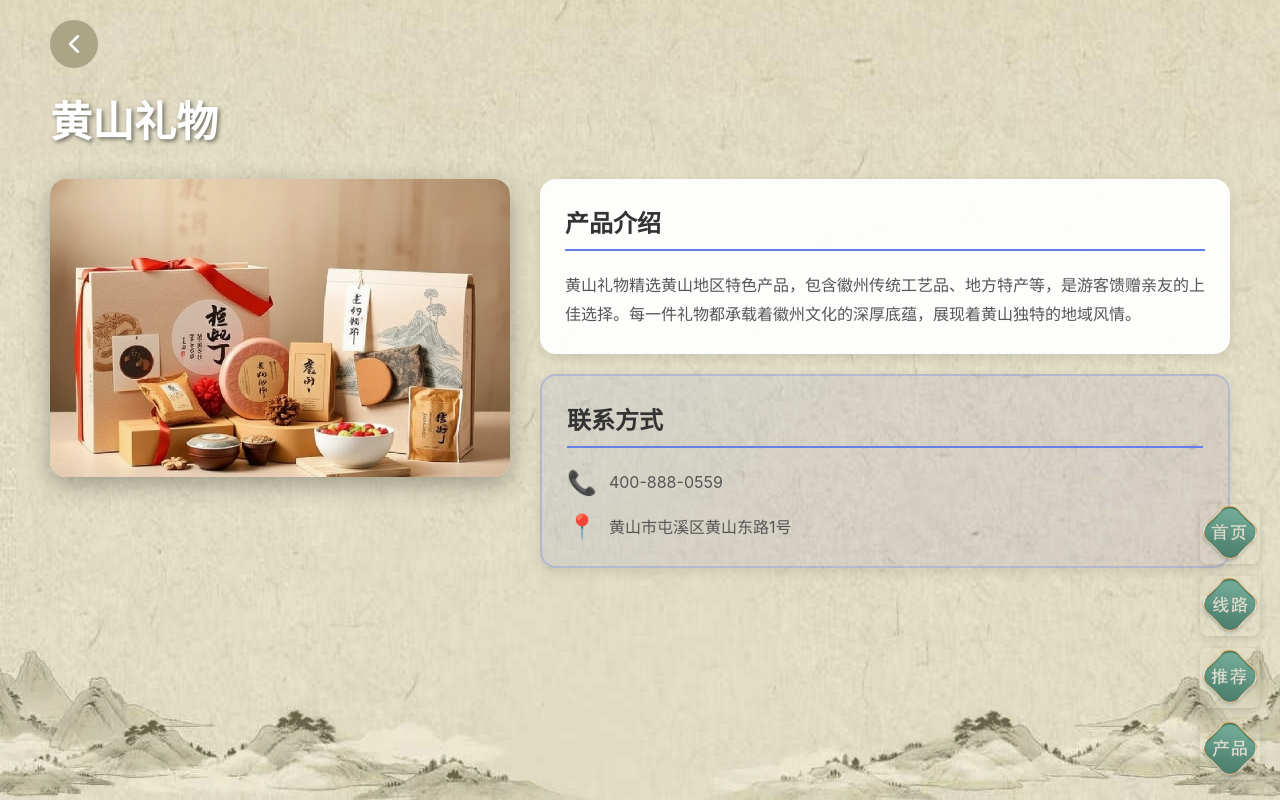
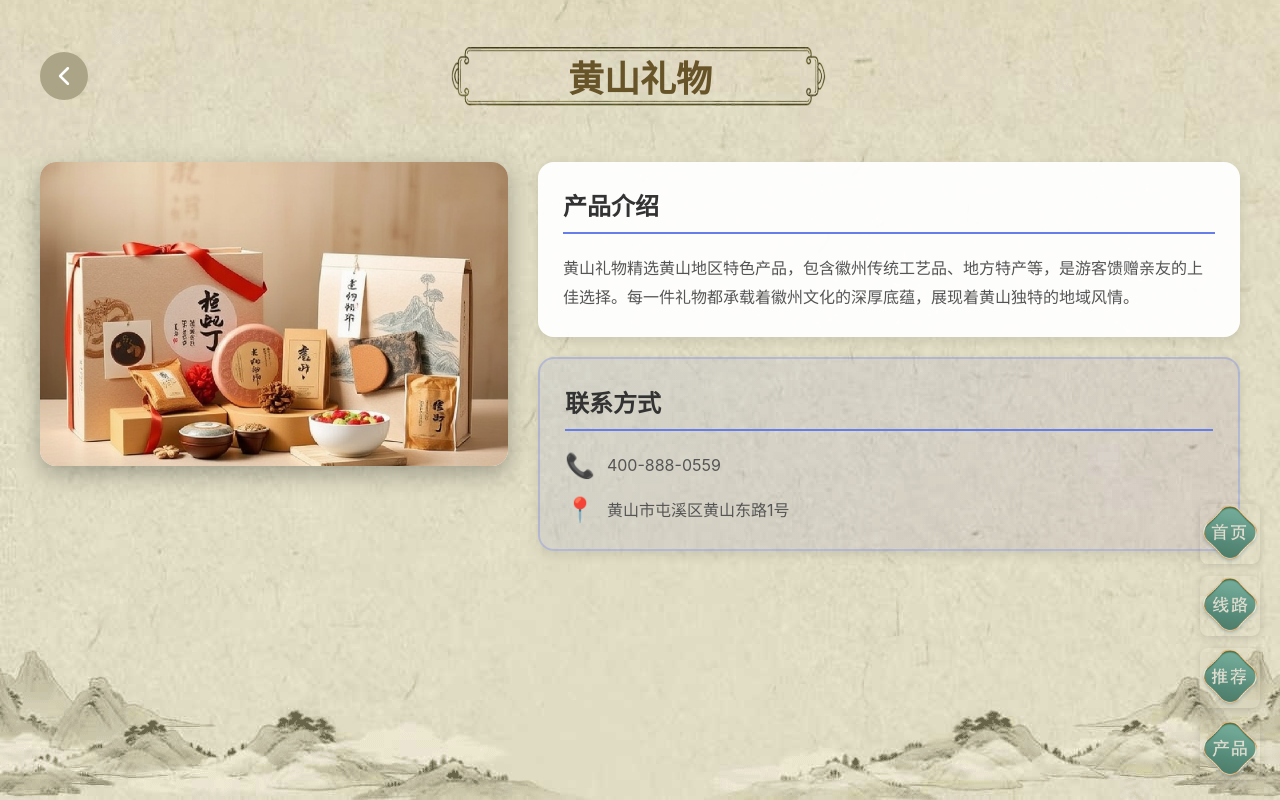
Before and after one commit to zhaojingnan040813/map, a Vue app: page /#/product/1 in a window 1280 px wide. Built offline with nearby package versions, Linux system fonts and the light colour scheme.

Commit message:
优化了产品详情页面的标题

```diff
--- a/src/views/products/ProductDetail.vue
+++ b/src/views/products/ProductDetail.vue
@@ -83,12 +83,14 @@ const goBack = () => {
   position: relative;
   z-index: 2;
   max-width: 1200px;
-  margin: 0 30px 30px;
+  margin: 0 auto;
   padding-bottom: 80px;
 }
 
 .detail-header {
   margin-bottom: 30px;
+  position: relative;
+  text-align: center;
 }
 
 .back-button {
@@ -96,15 +98,19 @@ const goBack = () => {
   border: none;
   padding: 0;
   cursor: pointer;
-  margin-bottom: 20px;
   transition: all 0.3s ease;
   display: flex;
   align-items: center;
   justify-content: center;
+  position: absolute;
+  left: 0;
+  top: 50%;
+  transform: translateY(-50%);
+  z-index: 10;
 }
 
 .back-button:hover {
-  transform: translateX(-5px);
+  transform: translateY(-50%) translateX(-5px);
 }
 
 .back-icon {
@@ -114,11 +120,18 @@ const goBack = () => {
 }
 
 .product-title {
-  font-size: 42px;
+  font-size: 36px;
   font-weight: bold;
-  color: #fff;
-  text-shadow: 2px 2px 4px rgba(0, 0, 0, 0.5);
+  color: #675529;
+  text-align: center;
   margin: 0;
+  background-image: url('../../png/chanpin/标题边框.png');
+  background-size: 100% 100%;
+  background-repeat: no-repeat;
+  background-position: center;
+  padding: 30px 100px;
+  display: inline-block;
+  min-width: 400px;
 }
 
 .detail-content {
@@ -231,6 +244,8 @@ const goBack = () => {
 
   .product-title {
     font-size: 32px;
+    padding: 25px 80px;
+    min-width: 300px;
   }
 
   .info-card {
@@ -249,7 +264,9 @@ const goBack = () => {
   }
 
   .product-title {
-    font-size: 28px;
+    font-size: 24px;
+    padding: 20px 50px;
+    min-width: 250px;
   }
 
   .back-icon {
```
